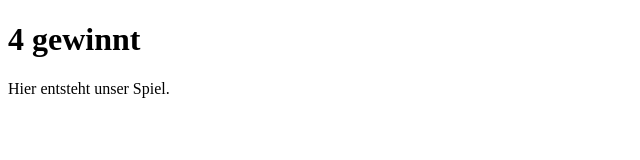
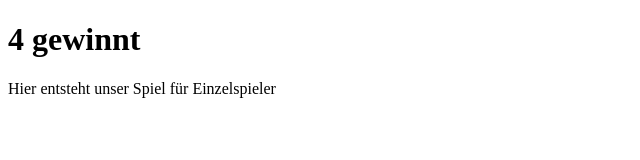
Before and after one commit to dominikmoshammer-cmd/4gewinnt, a plain HTML site: page index.html in a window 1280 px wide. Shown: the whole page, without its empty margins (0-640 px from the left). Drawn offline with Linux system fonts and the light colour scheme.

Commit message:
Text für Einzelspieler-Version angepasst

```diff
--- a/index.html
+++ b/index.html
@@ -6,6 +6,6 @@
 </head>
 <body>
 <h1>4 gewinnt</h1>
-<p>Hier entsteht unser Spiel. </p>
+<p>Hier entsteht unser Spiel für Einzelspieler </p>
 </body>
 </html>
```
